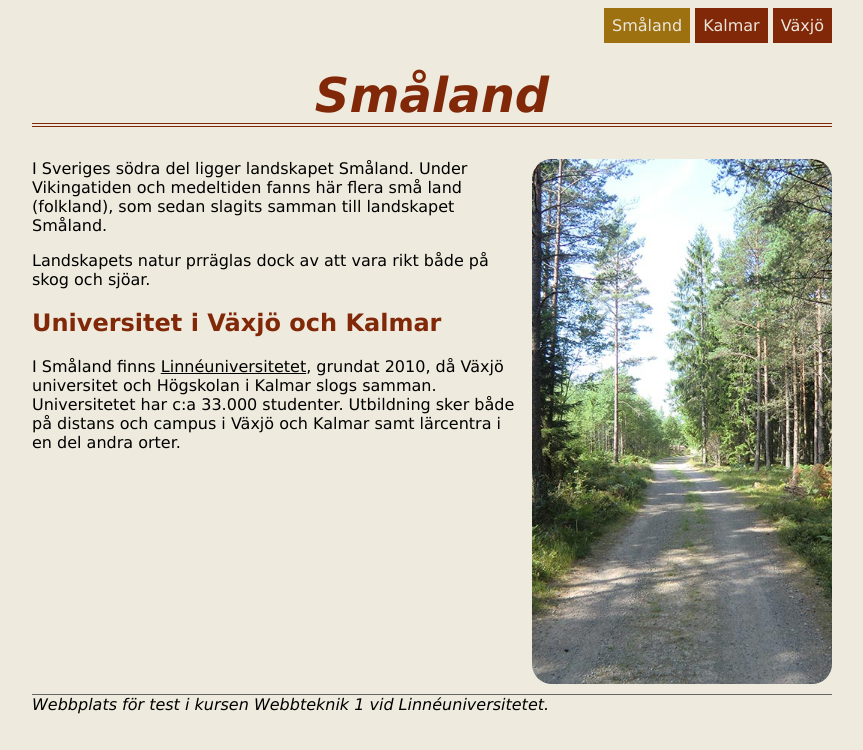
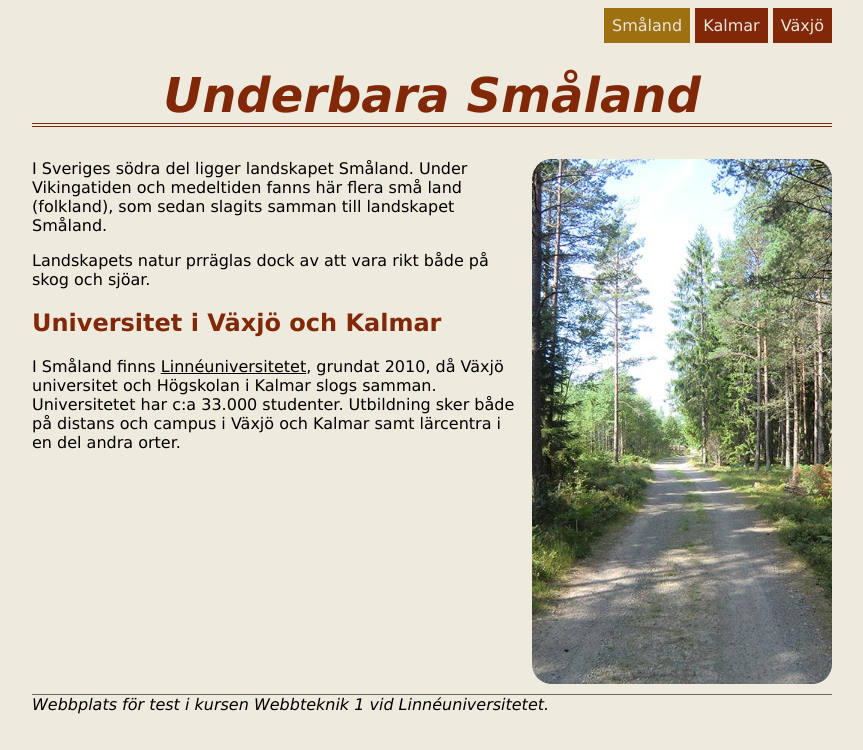
Before and after one commit to RobinKlein90/MyFirstWebSite, a plain HTML site: page index.html in a window 1280 px wide. Shown: the whole page, without its empty margins (208-1071 px from the left). Drawn offline with Linux system fonts and the light colour scheme.

Commit message:
Rubrikändring

```diff
--- a/index.html
+++ b/index.html
@@ -15,7 +15,7 @@
         </ul>
     </nav>
     <header>
-        <h1>Småland</h1>
+        <h1>Underbara Småland</h1>
     </header>
     <main>
         <img src="img/forestroad.jpg" alt="Skogsväg" class="floatRight">
```
